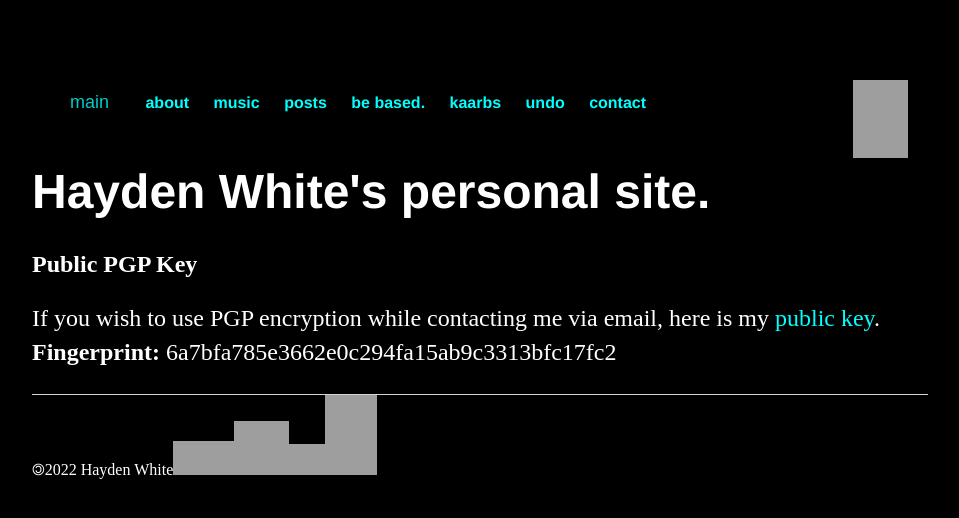
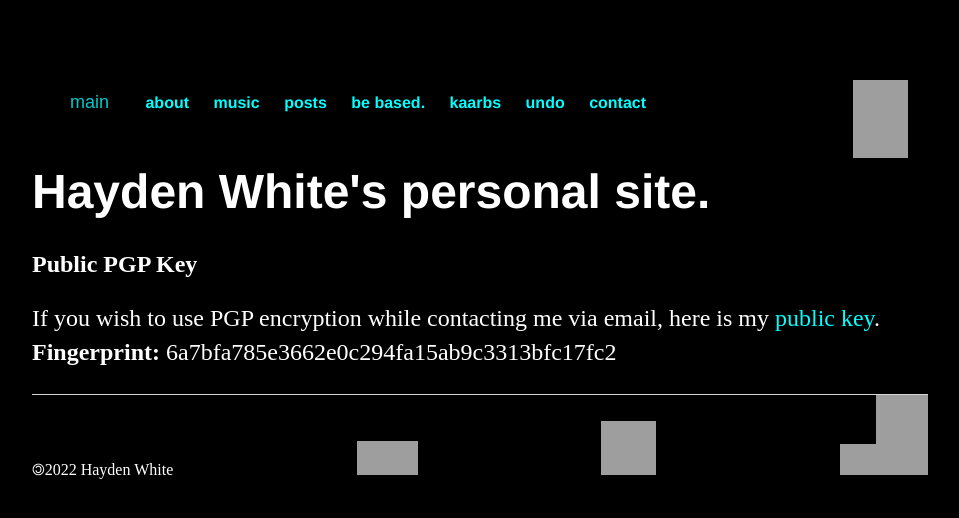
Before and after one commit to whiteVHS/whiteVHS.github.io, a Jekyll site: the page built from pgp/index.html, in a window 1280 px wide. Shown: the top 518 px of the page, without its empty margins (160-1119 px from the left). Built offline with Jekyll 4.4.1, drawn with Linux system fonts in a browser that asks for light colours; grey boxes are pictures that could not be loaded.

Commit message:
Update main.css

```diff
--- a/css/main.css
+++ b/css/main.css
@@ -116,6 +116,6 @@ ul.posts li {
 .footer-css {
 display: flex;
 flex-flow: row wrap;
-align-content: flex-start;
+justify-content: space-between;
 align-items: baseline;
 }
```
